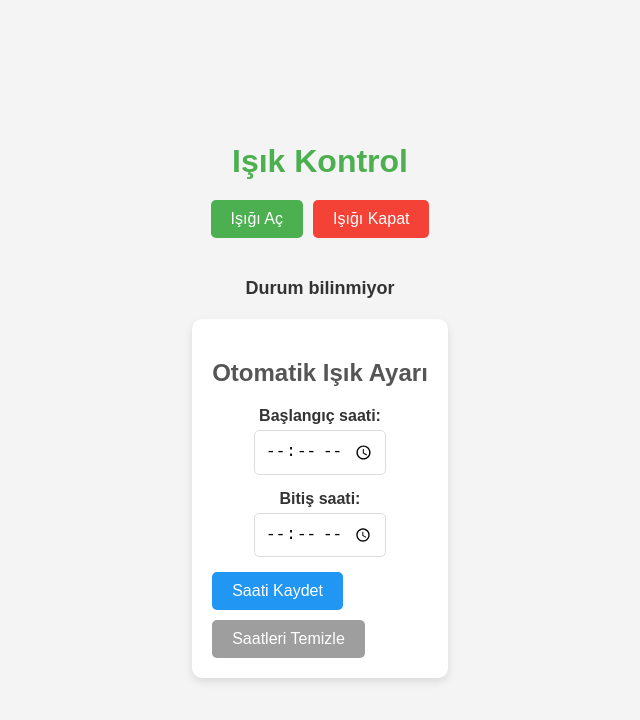
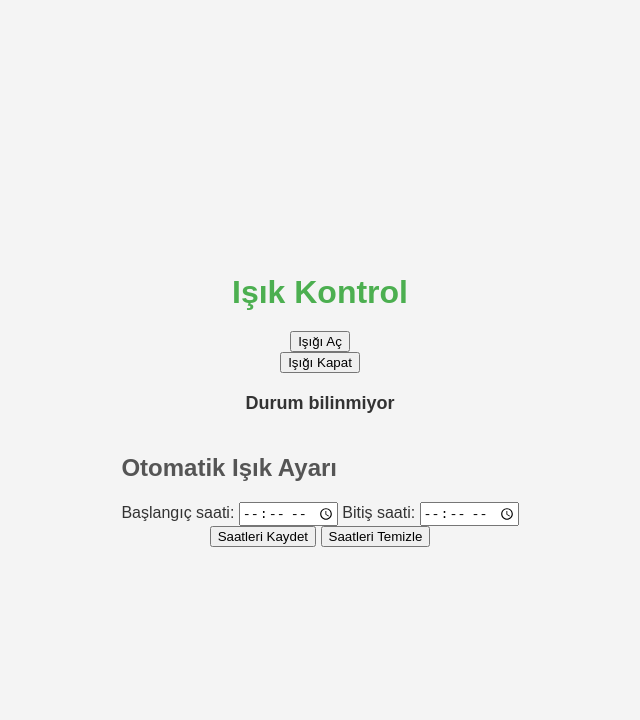
Before and after one commit to yusuframazan/isik-control, a plain HTML site: page index.html in a window 1280 px wide. Shown: the whole page, without its empty margins (320-960 px from the left). Drawn offline with Linux system fonts and the light colour scheme; no server answers.

Commit message:
Update index.html

```diff
--- a/index.html
+++ b/index.html
@@ -9,20 +9,21 @@
 </head>
 <body>
   <h1>Işık Kontrol</h1>
-  <div class="control-buttons">
-    <button id="onButton" class="button green">Işığı Aç</button>
-    <button id="offButton" class="button red">Işığı Kapat</button>
-  </div>
+  <button id="onButton">Işığı Aç</button>
+  <button id="offButton">Işığı Kapat</button>
   <p id="status">Durum bilinmiyor</p>
 
-  <div class="settings">
+  <div>
     <h2>Otomatik Işık Ayarı</h2>
     <label for="startTime">Başlangıç saati:</label>
     <input type="time" id="startTime">
     <label for="endTime">Bitiş saati:</label>
     <input type="time" id="endTime">
-    <button id="saveTimeButton" class="button blue">Saati Kaydet</button>
-    <button id="clearTimeButton" class="button gray">Saatleri Temizle</button>
+  </div>
+
+  <div class="button-container">
+    <button id="saveTimeButton">Saatleri Kaydet</button>
+    <button id="clearTimeButton">Saatleri Temizle</button>
   </div>
 </body>
 </html>
```
